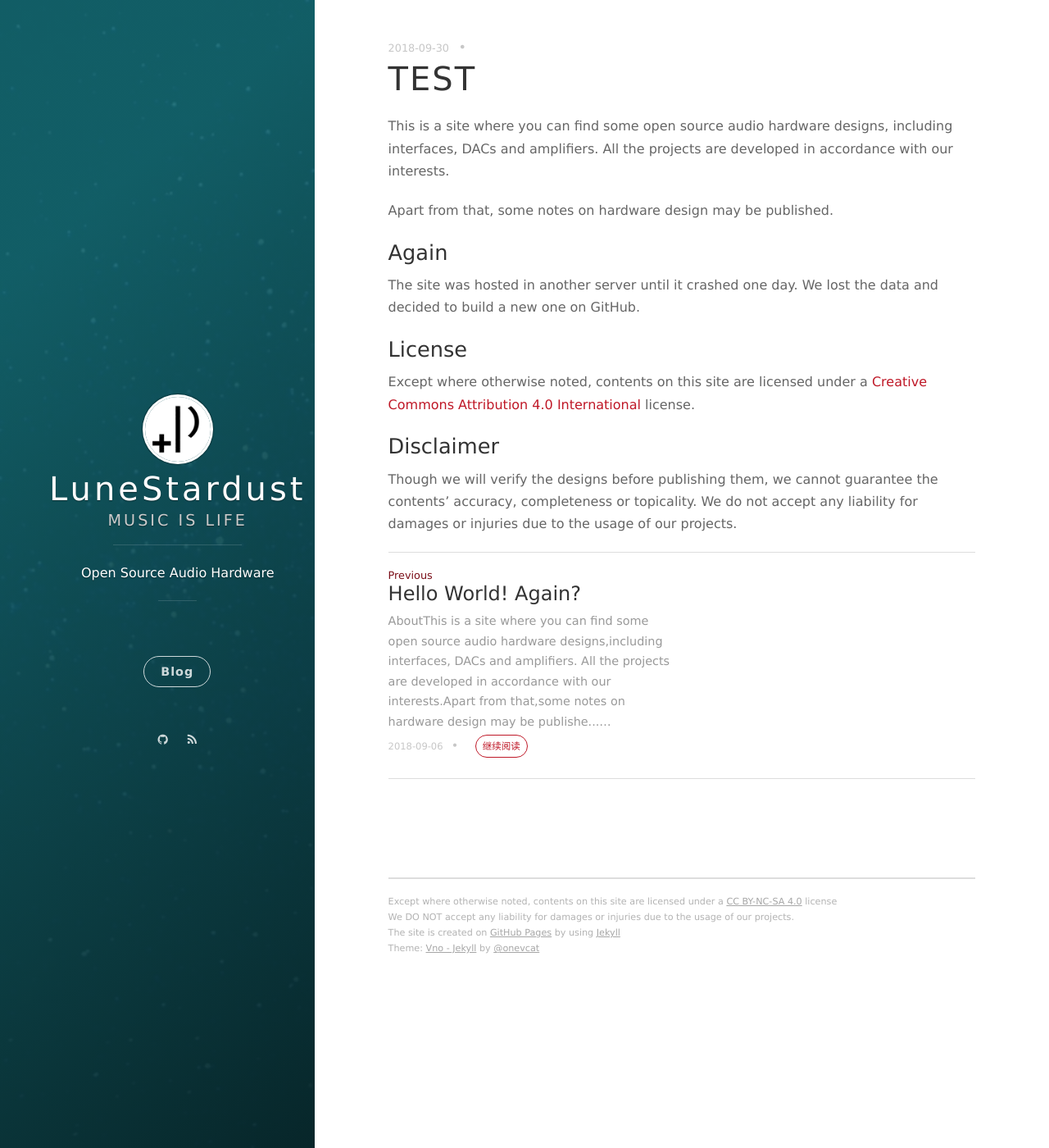
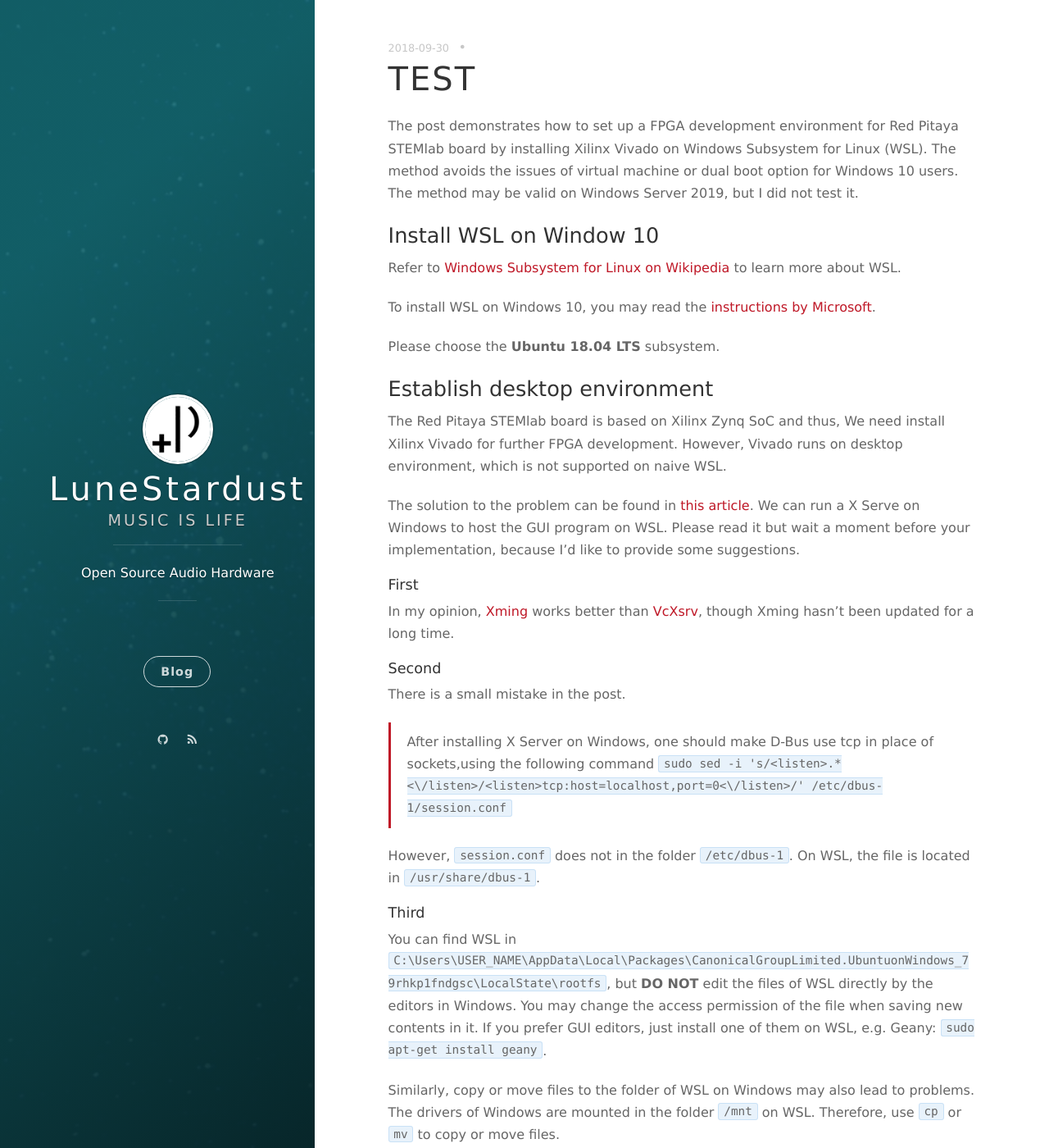
Before and after one commit to lunestardust/lunestardust.github.io, a Jekyll site: the page built from _posts/2018-09-39-test.md, in a window 1280 px wide and 1400 px high. Shown: the whole window at 82% size. Built offline with Jekyll 4.4.1, drawn with Linux system fonts in a browser that asks for light colours; nearby versions of some CDN libraries; some of the changed text lies outside the part shown.

Commit message:
Update 2018-09-39-test.md

```diff
--- a/_posts/2018-09-39-test.md
+++ b/_posts/2018-09-39-test.md
@@ -5,26 +5,95 @@ date: 2018-09-30 20:57:24.000000000 +08:00
 ---
 
 
-This is a site where you can find some open source audio hardware designs,
-including interfaces, DACs and amplifiers.
-All the projects are developed in accordance with our interests.
+The post demonstrates how to set up a FPGA development environment
+for Red Pitaya STEMlab board by installing
+Xilinx Vivado on Windows Subsystem for Linux (WSL).
+The method avoids the issues of virtual machine or dual boot option
+for Windows 10 users.
+The method may be valid on Windows Server 2019,
+but I did not test it.
 
-Apart from that,
-some notes on hardware design may be published.
+### Install WSL on Window 10
 
-### Again
+Refer to [Windows Subsystem for Linux on Wikipedia](https://en.wikipedia.org/wiki/Windows_Subsystem_for_Linux)
+to learn more about WSL.
 
-The site was hosted in another server until it crashed one day.
-We lost the data and decided to build a new one on GitHub.
+To install WSL on Windows 10,
+you may read the [instructions by Microsoft](https://docs.microsoft.com/en-us/windows/wsl/install-win10).
 
-### License
+Please choose the **Ubuntu 18.04 LTS** subsystem.
 
-Except where otherwise noted,
-contents on this site are licensed under a
-[Creative Commons Attribution 4.0 International](http://creativecommons.org/licenses/by/4.0/) license.
+### Establish desktop environment
 
-### Disclaimer
+The Red Pitaya STEMlab board is based on Xilinx Zynq SoC
+and thus,
+We need install Xilinx Vivado for further FPGA development.
+However,
+Vivado runs on desktop environment,
+which is not supported on naive WSL.
 
-Though we will verify the designs before publishing them,
-we cannot guarantee the contents' accuracy, completeness or topicality.
-We do not accept any liability for damages or injuries due to the usage of our projects.
+The solution to the problem can be found in
+[this article](https://www.zdnet.com/article/how-to-run-run-the-native-ubuntu-desktop-on-windows-10/).
+We can run a X Serve on Windows to host the GUI program on WSL.
+Please read it but wait a moment before your implementation,
+because I'd like to provide some suggestions.
+
+#### First
+
+In my opinion, [Xming](https://sourceforge.net/projects/xming/)
+works better than [VcXsrv](https://sourceforge.net/projects/vcxsrv/),
+though Xming hasn't been updated for a long time.
+
+#### Second
+
+There is a small mistake in the post.
+> After installing X Server on Windows, one should make D-Bus use tcp in place of sockets,using the following command
+> `sudo sed -i 's/<listen>.*<\/listen>/<listen>tcp:host=localhost,port=0<\/listen>/' /etc/dbus-1/session.conf`
+
+However,
+`session.conf` does not in the folder `/etc/dbus-1`.
+On WSL,
+the file is located in `/usr/share/dbus-1`.
+
+#### Third
+
+You can find WSL in
+`C:\Users\USER_NAME\AppData\Local\Packages\CanonicalGroupLimited.UbuntuonWindows_79rhkp1fndgsc\LocalState\rootfs`,
+but **DO NOT** edit the files of WSL directly by the editors in Windows.
+You may change the access permission of the file when saving new contents in it.
+If you prefer GUI editors, just install one of them on WSL, e.g. Geany:
+`sudo apt-get install geany`.
+
+Similarly,
+copy or move files to the folder of WSL on Windows may also lead to problems.
+The drivers of Windows are mounted in the folder
+`/mnt` on WSL.
+Therefore,
+use `cp` or `mv` to copy or move files.
+
+#### Fourth
+
+You could change the sources of Ubuntu
+by editing the file `/etc/apt/sources.list`.
+[Here is the official archive list for Ubuntu](https://launchpad.net/ubuntu/+archivemirrors).
+
+It is highly recommended to choose a local source mirror
+before the following command is executed
+`sudo apt-get install ubuntu-desktop`.
+Or it may take a long time to install *ubuntu-desktop*.
+
+By the way,
+*Uinty* and *compizconfig-settings-manager*
+are unnecessary for running Vivado
+so you may not install them.
+
+
+### Install Vivado
+
+[Start programming FPGA using Red Pitaya board](https://red-pitaya-fpga-examples.readthedocs.io/en/latest/_downloads/StartprogrammingFPGAusingRedPitayaboard.pdf)
+is an official article which details the steps of installing Vivado on Ubuntu.
+However, unlike described in it,
+we need [Vivado 2017.2 edition](https://www.xilinx.com/member/forms/download/xef.html?filename=Xilinx_Vivado_SDK_2017.2_0616_1_Lin64.bin)
+to support the FPGA programs running on Red Pitaya OS 0.97.
+
+Enjoy!
```
